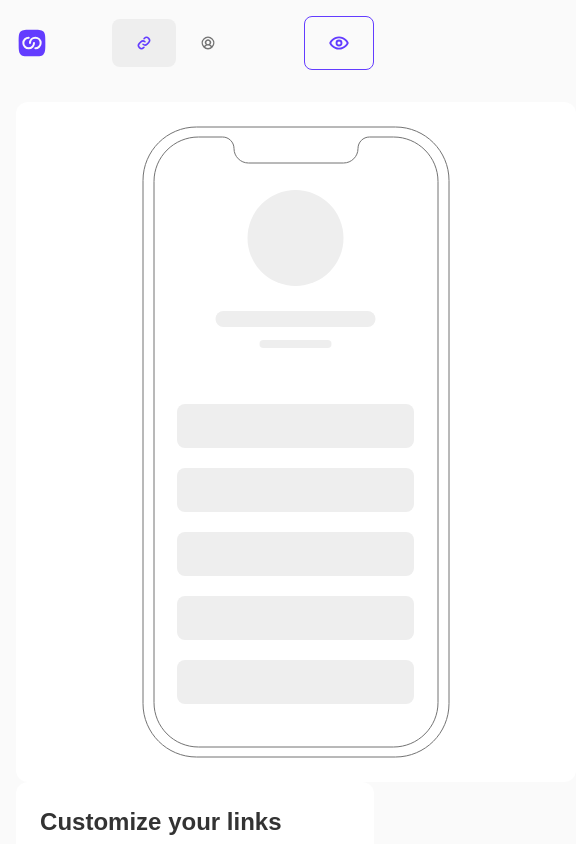
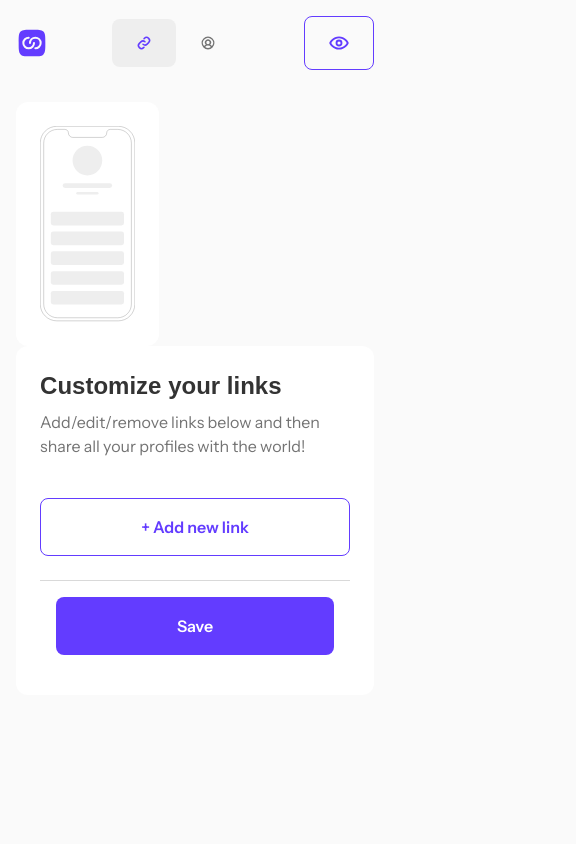
Before and after one commit to jkaps9/link-sharing-app, a React (Vite) app: page /links in a window 390 px wide. Shown: the top 844 px of the page, 576 px wide, since content can reach past the window. Built offline with nearby package versions, Linux system fonts and the light colour scheme; a web font is replaced by a local one; what @dnd-kit/react would draw is missing.

Commit message:
style: add hide-on-mobile class to Links component for responsive design

```diff
--- a/src/index.css
+++ b/src/index.css
@@ -367,6 +367,10 @@ ul {
   color: var(--colors-red-500);
 }
 
+.hide-on-mobile {
+  display: none;
+}
+
 @media (min-width: 48rem) {
   form {
     section {
@@ -408,4 +412,8 @@ ul {
     justify-content: space-between;
     gap: 1.5rem;
   }
+
+  .hide-on-mobile {
+    display: block;
+  }
 }
--- a/src/routes/links.jsx
+++ b/src/routes/links.jsx
@@ -116,16 +116,14 @@ const Links = () => {
   return (
     <>
       <section
-        className="card"
+        className="card hide-on-mobile"
         style={{
-          minWidth: "35rem",
+          display: "grid",
+          placeContent: "center",
+          width: "40%",
         }}
       >
-        <PhoneMockup
-          style={{
-            margin: "auto",
-          }}
-        ></PhoneMockup>
+        <PhoneMockup></PhoneMockup>
       </section>
       <section className="card" style={{ flex: "1" }}>
         <header>
```
